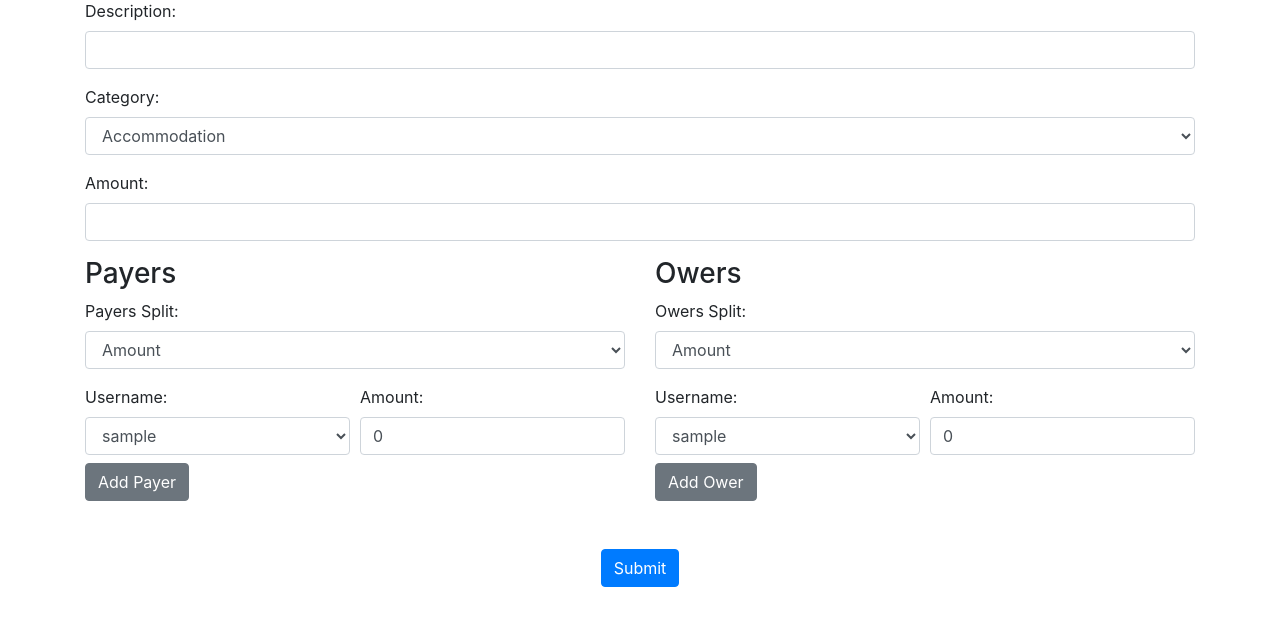
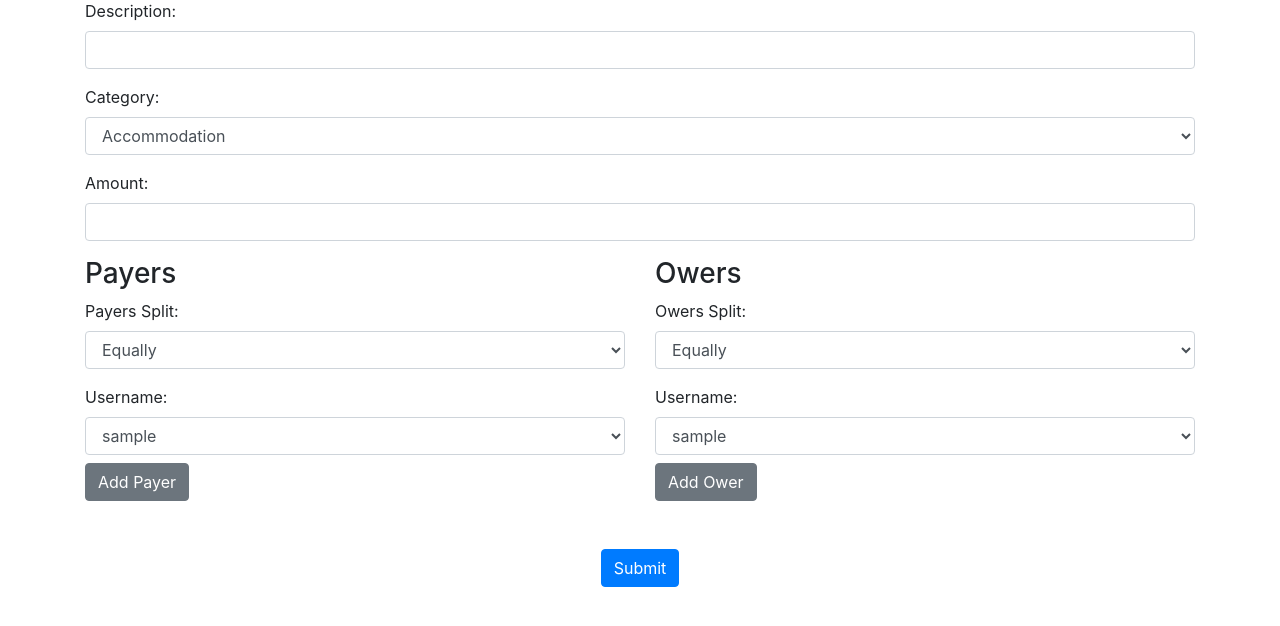
Before and after one commit to PedroFlores1996/Xchange, a Flask app: page /expenses in a window 1280 px wide. Shown: the part 105-731 px from the top of the page. Run offline with Flask 3, Linux system fonts and the light colour scheme; the visitor is signed in with stand-in values (Sample User, id 1); data comes from the database, SQL or seed files in the repository; data that the repository does not hold is empty; parts of the project's set-up code (start-up, migrations or seed data) failed here and were passed over; some libraries are stand-ins or nearby versions.

Commit message:
fix expense html to toggle payers/owers amount field  by split type

```diff
--- a/app/expense/forms.py
+++ b/app/expense/forms.py
@@ -31,12 +31,14 @@ class ExpenseForm(FlaskForm):
         choices=SplitType.choices(),
         validators=[DataRequired()],
         coerce=SplitType.coerce,
+        default=SplitType.EQUALLY,
     )
     owers_split = SelectField(
         "Split",
         choices=SplitType.choices(),
         validators=[DataRequired()],
         coerce=SplitType.coerce,
+        default=SplitType.EQUALLY,
     )
     payers = FieldList(
         FormField(ExpenseUserForm),
--- a/app/templates/expense/expense.html
+++ b/app/templates/expense/expense.html
@@ -90,7 +90,7 @@
             const payersSplit = document.getElementById('payers_split').value;
             const payersAmountFields = document.querySelectorAll('.payers-amount');
             payersAmountFields.forEach(field => {
-                field.style.display = (payersSplit === 'EQUALLY') ? 'none' : 'block';
+                field.style.display = (payersSplit === 'Equally') ? 'none' : 'block';
             });
         }
 
@@ -98,7 +98,7 @@
             const owersSplit = document.getElementById('owers_split').value;
             const owersAmountFields = document.querySelectorAll('.owers-amount');
             owersAmountFields.forEach(field => {
-                field.style.display = (owersSplit === 'EQUALLY') ? 'none' : 'block';
+                field.style.display = (owersSplit === 'Equally') ? 'none' : 'block';
             });
         }
 
```
